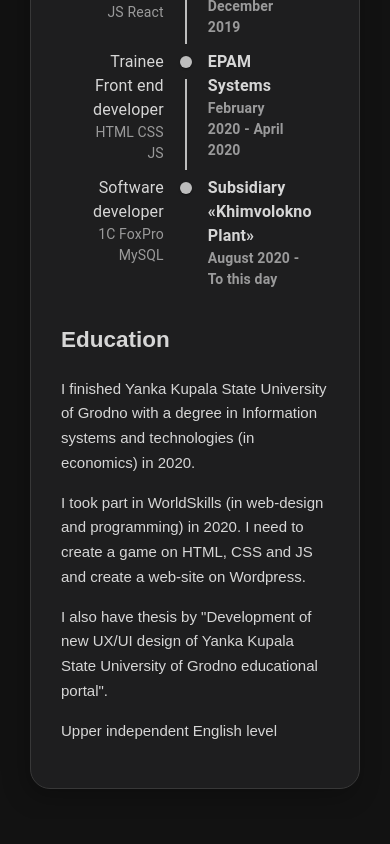
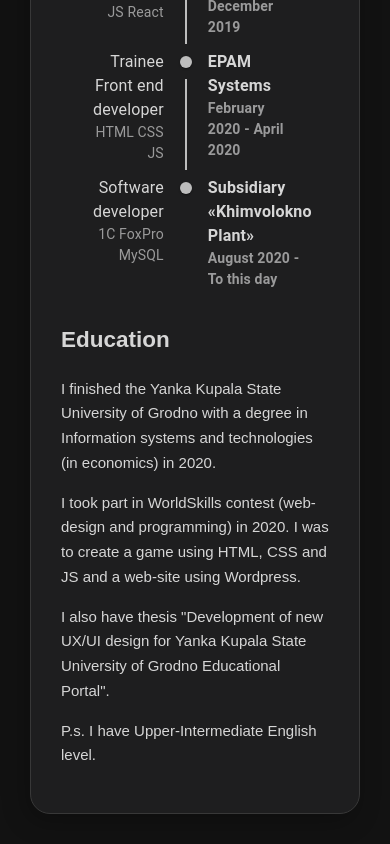
Before and after one commit to NikiDan/landingPage, a React (Create React App) app: page /resume in a window 390 px wide. Shown: the part 797-1641 px from the top of the page. Before the commit the page ends 1616 px from the top, so only its background shows below. Built offline with nearby package versions, Linux system fonts and the light colour scheme.

Commit message:
Resume mobile page adaptation

```diff
--- a/src/Components/PotfolioPage/Portfolio/CardStore/cardStore.js
+++ b/src/Components/PotfolioPage/Portfolio/CardStore/cardStore.js
@@ -23,7 +23,7 @@ import imgPortal from "../../../img/portal.png"
             key: "todo",
             link: "https://heartfelt-bunny-71754e.netlify.app/",
             title: "Todo list",
-            description: "React Todo list with localStorage, filters, animations and adaptive layout",
+            description: "React Todo list with localStorage, filters, animation and adaptive layout",
             img: imgTodo
         },
         {
--- a/src/Components/Resume/ResumeMobile/ResumeMobile.jsx
+++ b/src/Components/Resume/ResumeMobile/ResumeMobile.jsx
@@ -14,16 +14,16 @@ const ResumeMobile = () => {
             <div className="study">
                 <h2>Education</h2>
                 <p>
-                    I finished Yanka Kupala State University of Grodno with a degree in Information systems and technologies (in economics) in 2020.
+                    I finished the Yanka Kupala State University of Grodno with a degree in Information systems and technologies (in economics) in 2020.
                 </p>
                 <p>
-                    I took part in WorldSkills (in web-design and programming) in 2020. I need to create a game on HTML, CSS and JS and create a web-site on Wordpress.
+                    I took part in WorldSkills contest (web-design and programming) in 2020. I was to create a game using HTML, CSS and JS and a web-site using Wordpress.
                 </p>
                 <p>
-                    I also have thesis by &quot;Development of new UX/UI design of Yanka Kupala State University of Grodno educational portal&quot;.
+                    I also have thesis &quot;Development of new UX/UI design for Yanka Kupala State University of Grodno Educational Portal&quot;.
                 </p>
                 <p>
-                    Upper independent English level
+                    P.s. I have Upper-Intermediate English level.
                 </p>
             </div>
         </div>
--- a/src/Components/Resume/ResumePc/ResumePc.jsx
+++ b/src/Components/Resume/ResumePc/ResumePc.jsx
@@ -14,16 +14,16 @@ const ResumePc = () => {
             <div className="study">
                 <h2>Education</h2>
                 <p>
-                    I finished Yanka Kupala State University of Grodno with a degree in Information systems and technologies (in economics) in 2020.
+                    I finished the Yanka Kupala State University of Grodno with a degree in Information systems and technologies (in economics) in 2020.
                 </p>
                 <p>
-                    I took part in WorldSkills (in web-design and programming) in 2020. I need to create a game on HTML, CSS and JS and create a web-site on Wordpress.
+                    I took part in WorldSkills contest (web-design and programming) in 2020. I was to create a game using HTML, CSS and JS and a web-site using Wordpress.
                 </p>
                 <p>
-                    I also have thesis by &quot;Development of new UX/UI design of Yanka Kupala State University of Grodno educational portal&quot;.
+                    I also have thesis &quot;Development of new UX/UI design for Yanka Kupala State University of Grodno Educational Portal&quot;.
                 </p>
                 <p>
-                    Upper independent English level
+                    P.s. I have Upper-Intermediate English level.
                 </p>
             </div>
         </div>
```
